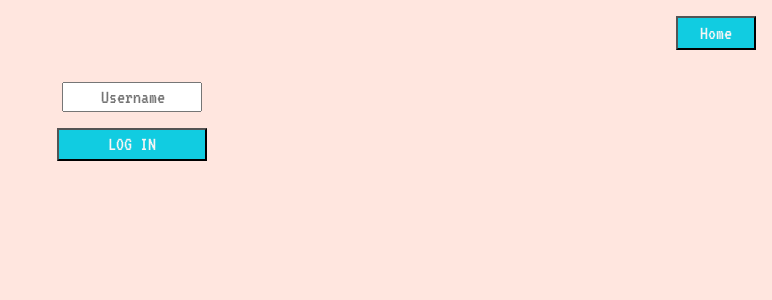
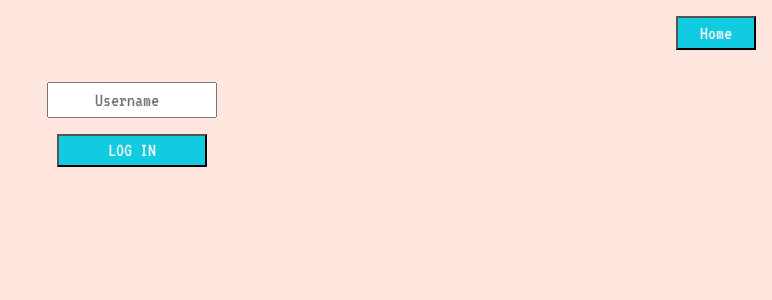
Before and after one commit to magicgithgub32/Proyecto_6_Games-Hub, a React (Vite) app: page /login in a window 1280 px wide. Shown: the top 300 px of the page, without its empty margins (508-1280 px from the left). Built offline with nearby package versions, Linux system fonts and the light colour scheme.

Commit message:
give login input a padding

```diff
--- a/src/pages/Login/Login.css
+++ b/src/pages/Login/Login.css
@@ -8,13 +8,14 @@ form {
 }
 
 input {
-    width: 140px;
+    width: 170px;
     height: 30px;
     font-size: 20px;
+    padding: 1rem;
 }
 
 input::placeholder {
-text-indent: 37px;
+text-indent: 30px;
 }
 
 .gifWrapper {
```
